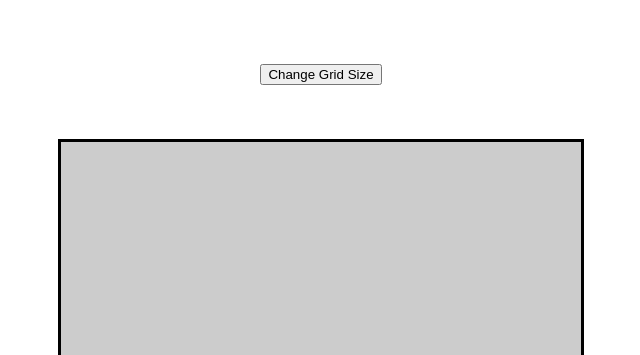
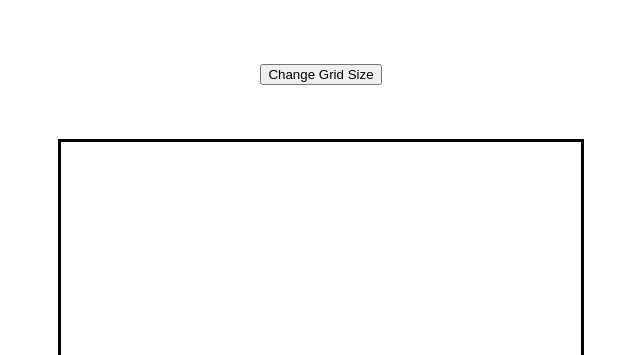
Before and after one commit to dianedoan/etch-a-sketch, a plain HTML site: page index.html in a window 1280 px wide. Shown: the top 355 px of the page, without its empty margins (319-959 px from the left). Drawn offline with Linux system fonts and the light colour scheme.

Commit message:
Remove square background color

```diff
--- a/styles.css
+++ b/styles.css
@@ -16,5 +16,4 @@ body {
 
 .square {
     box-sizing: border-box;
-    background-color: #ccc;
 }
```
